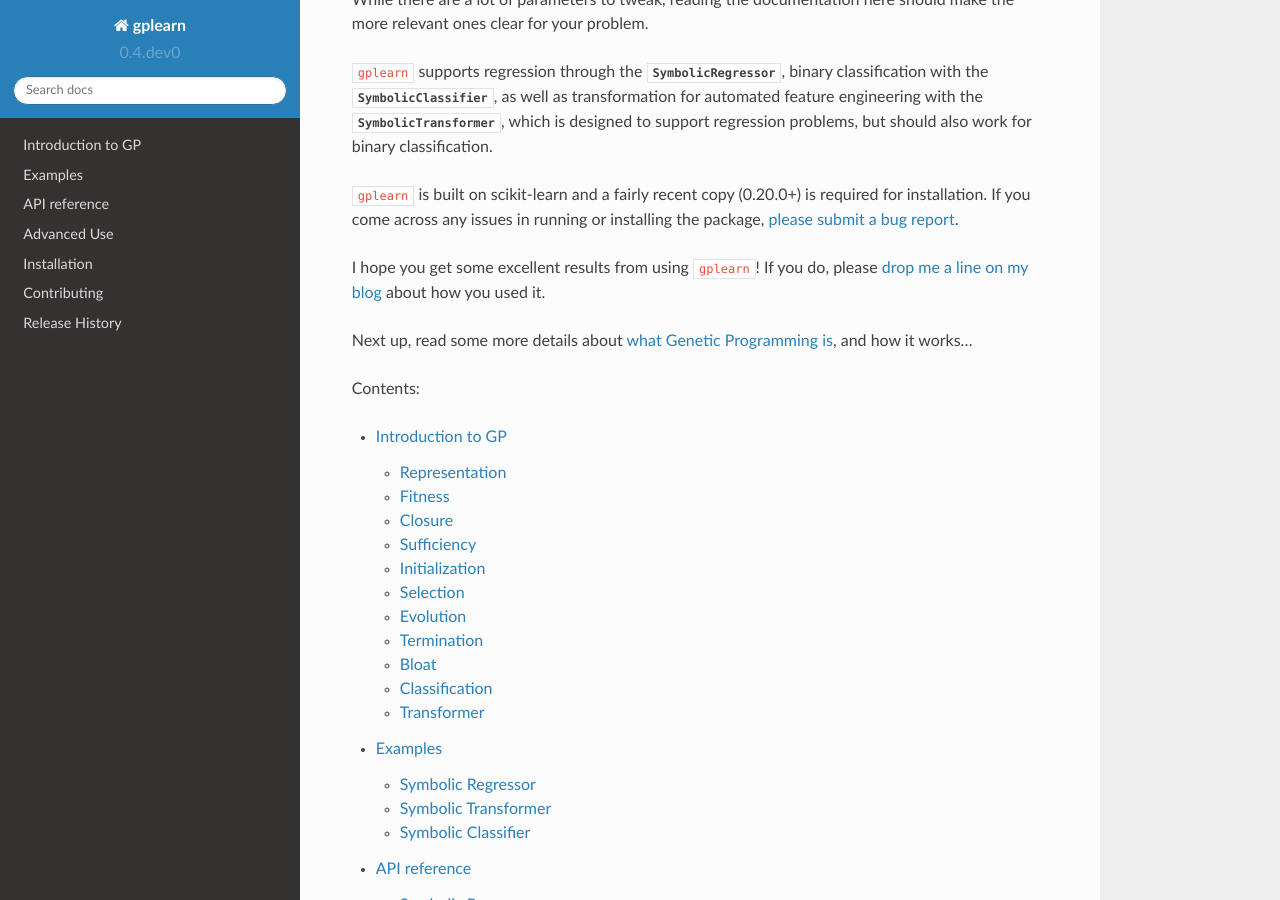
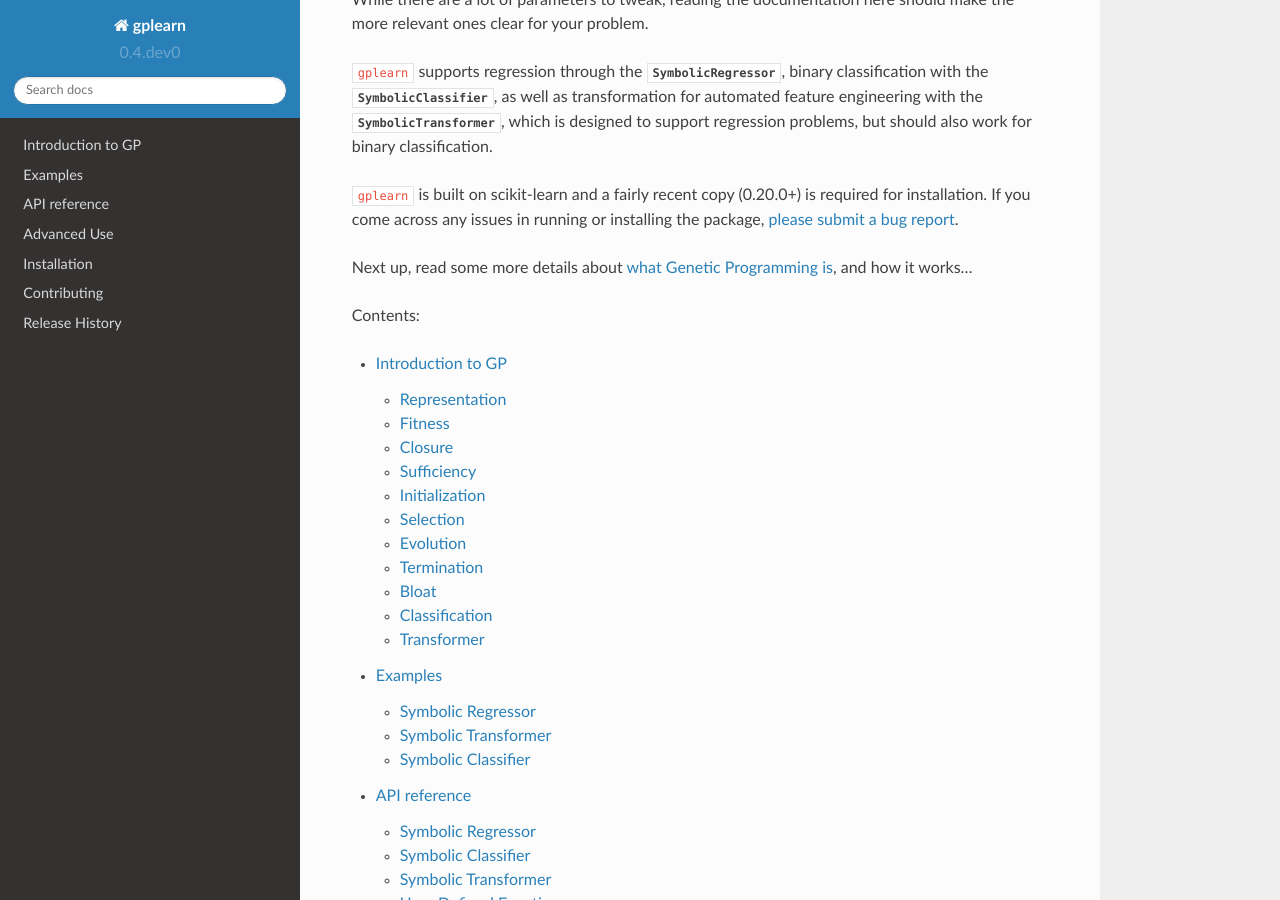
Before and after one commit to trevorstephens/gplearn, a Sphinx documentation site: the page built from doc/index.rst, in a window 1280 px wide and 900 px high, scrolled down 1189 px. Built offline with Sphinx 7.4.7 and the Read the Docs theme 2.0.0, drawn with Linux system fonts in a browser that asks for light colours.

Commit message:
final doc tweaks... almost there!!

```diff
--- a/doc/examples.rst
+++ b/doc/examples.rst
@@ -263,7 +263,7 @@ at that, let's load the Wisconsin breast cancer dataset and shuffle it::
     cancer.target = cancer.target[perm]
 
 We will use the base function sets and increase the parsimony in order to find
-a small solution to the problem, and fir to the first 400 samples::
+a small solution to the problem, and fit to the first 400 samples::
 
     est = SymbolicClassifier(parsimony_coefficient=.01,
                              feature_names=cancer.feature_names,
--- a/doc/index.rst
+++ b/doc/index.rst
@@ -69,9 +69,6 @@ classification.
 for installation. If you come across any issues in running or installing the
 package, `please submit a bug report <https://github.com/trevorstephens/gplearn/issues>`_.
 
-I hope you get some excellent results from using ``gplearn``! If you do, please
-`drop me a line on my blog <http://trevorstephens.com>`_ about how you used it.
-
 Next up, read some more details about :ref:`what Genetic Programming is <intro>`,
 and how it works...
 
```
